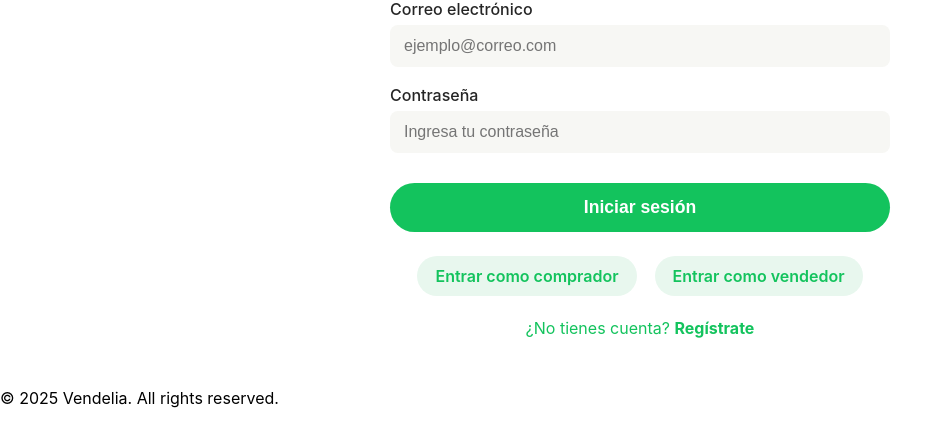
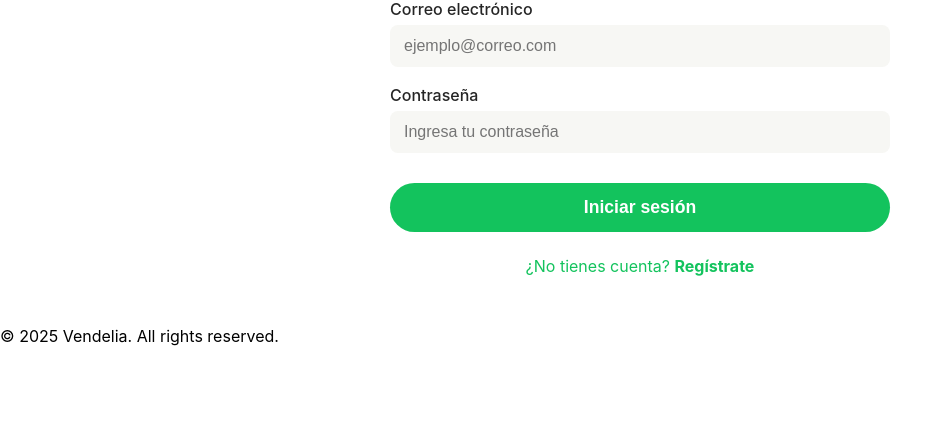
Before and after one commit to DCC-CC4401/2025-1-CC4401-grupo-12, a Django app: page /login/ in a window 1280 px wide. Shown: the part 213-660 px from the top of the page, without its empty margins (0-952 px from the left). Run offline with Django 3.2, Linux system fonts and the light colour scheme.

Commit message:
Chore: remove unused login buttons for buyer/seller

```diff
--- a/vendelia/marketplace/templates/marketplace/login_user.html
+++ b/vendelia/marketplace/templates/marketplace/login_user.html
@@ -23,11 +23,6 @@
         <button type="submit" class="login-btn">Iniciar sesión</button>
     </form>
 
-    <div class="login-options">
-        <a href="#" class="btn-outline">Entrar como comprador</a>
-        <a href="#" class="btn-outline">Entrar como vendedor</a>
-    </div>
-
     <p class="register-link">¿No tienes cuenta? <a href="{% url 'register' %}">Regístrate</a></p>
 </div>
 {% endblock %}
```
